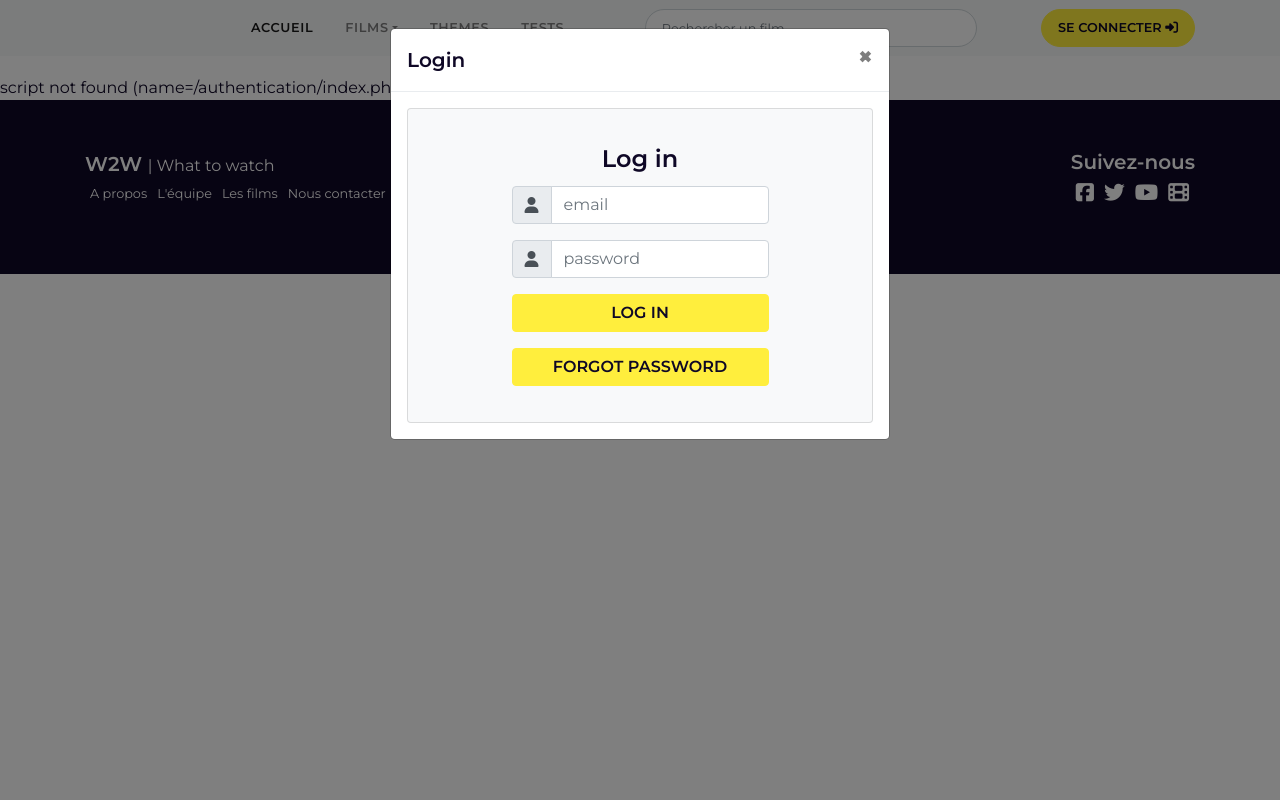
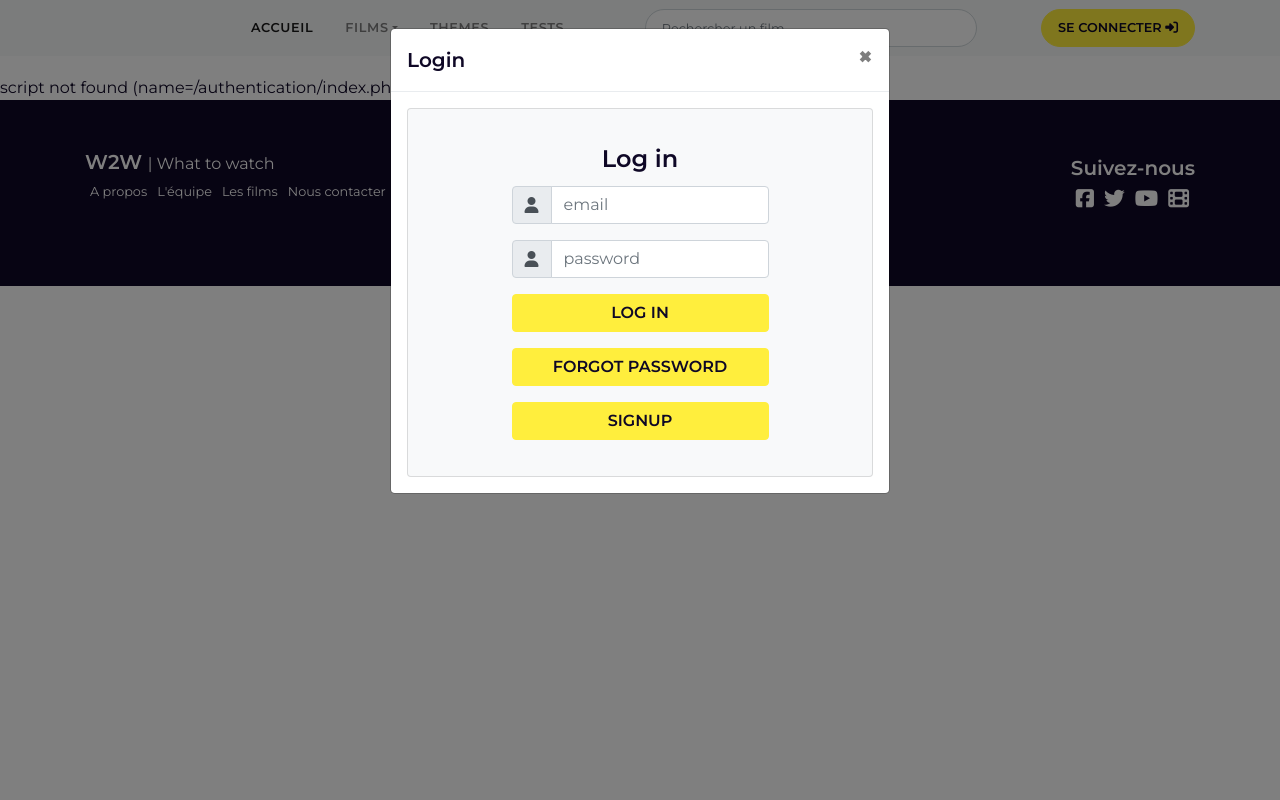
Before and after one commit to PAC-2019-2020-films/w2w, a PHP site: page /authentication/ in a window 1280 px wide, after a click on "SE CONNECTER". Run offline with PHP 8.4, Linux system fonts and the light colour scheme; some libraries are stand-ins or nearby versions.

Commit message:
added signup link to login modal

```diff
--- a/scripts/authentication/login.php
+++ b/scripts/authentication/login.php
@@ -56,6 +56,14 @@ unset($_SESSION['message']);
 <!--            TODO : FIX no JS action in non modal mode (in authentication/login.php)-->
 
         </div>
+        <div class="form-group">
+            <a class="btn btn-primary btn-block" href="authentication/signup.php">Signup</a>
+
+            <!--            TODO : FIX no JS action in non modal mode (in authentication/login.php)-->
+
+        </div>
+
+
 
     </article>
 </div>
--- a/scripts/templates/layout.php
+++ b/scripts/templates/layout.php
@@ -130,6 +130,9 @@ $headTitle = isset($headTitle) ? $headTitle : "W2W : What are you gonna watch no
                     <li> <a href="/movies.php" target="_blank">Les films</a></li>
                     <li> <a href="/contact.php" target="_blank">Nous contacter</a></li>
                     <li> <a href="/login.php" target="_blank">Se connecter</a></li>
+                    /**
+                    * TODO : SE connecter Se déconnecter if connected
+                    */
 
                 </ul>
             </div>
```
